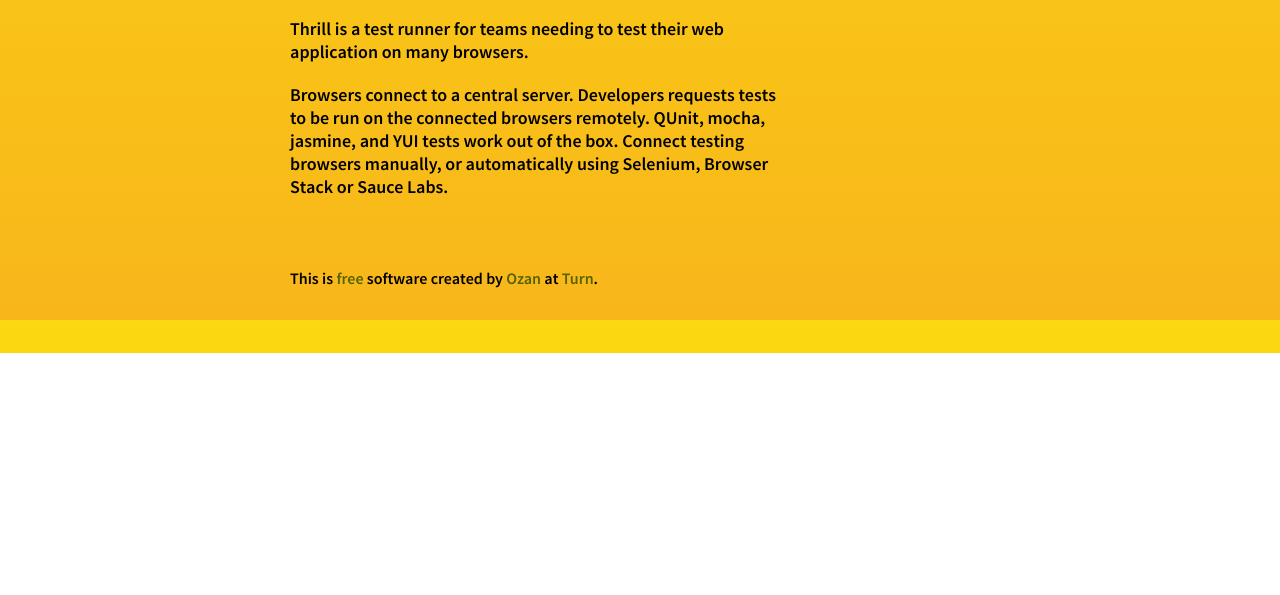
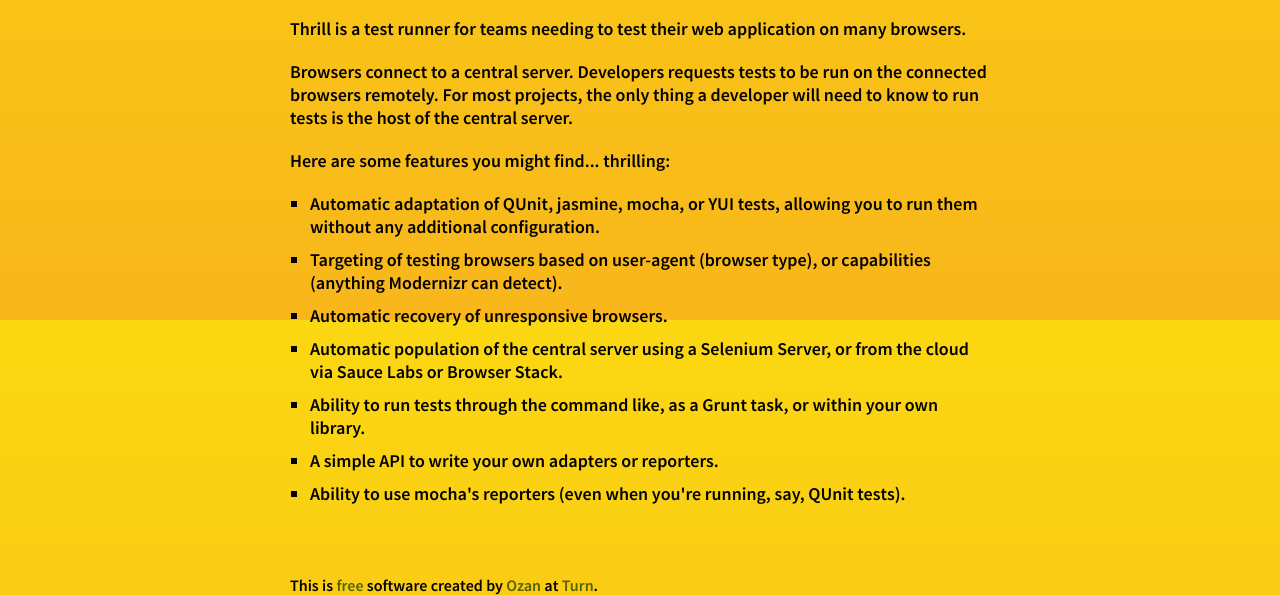
Before and after one commit to unsetbit/thrill, a plain HTML site: page index.html in a window 1280 px wide. Shown: the part 480-1075 px from the top of the page. Before the commit the page ends 833 px from the top, so only its background shows below. Drawn offline with Linux system fonts and the light colour scheme; a web font is replaced by a local one.

Commit message:
Page
Signed-off-by: Ozan Turgut <ozanturgut@gmail.com>

```diff
--- a/index.html
+++ b/index.html
@@ -37,7 +37,20 @@
           Thrill is a test runner for teams needing to test their web application on many browsers.
         </p>
         <p>
-          Browsers connect to a central server. Developers requests tests to be run on the connected browsers remotely. QUnit, mocha, jasmine, and YUI tests work out of the box. Connect testing browsers manually, or automatically using Selenium, Browser Stack or Sauce Labs.
+          Browsers connect to a central server. Developers requests tests to be run on the connected browsers remotely. For most projects, the only thing a developer will need to know to run tests is the host of the
+          central server.
+        </p>
+        <p>
+          Here are some features you might find... thrilling:
+          <ul>
+            <li><b>Automatic adaptation</b> of QUnit, jasmine, mocha, or YUI tests, allowing you to run them without any additional configuration.</li>
+            <li>Targeting of testing browsers based on user-agent (browser type), or capabilities (anything Modernizr can detect).</li>
+            <li>Automatic recovery of unresponsive browsers.</li>
+            <li>Automatic population of the central server using a Selenium Server, or from the cloud via Sauce Labs or Browser Stack.</li>
+            <li>Ability to run tests through the command like, as a Grunt task, or within your own library.
+            <li>A simple API to write your own adapters or reporters.</li>
+            <li>Ability to use mocha's reporters (even when you're running, say, QUnit tests).</li>
+          </ul>
         </p>
       </div>
       <div id="credit">
--- a/stylesheets/thrill.css
+++ b/stylesheets/thrill.css
@@ -16,7 +16,6 @@
     height: 100%;
   }
   body {
-      height: 100%;
       margin: 0;
       background-repeat: no-repeat;
       background-attachment: fixed;
@@ -37,8 +36,6 @@
         color-stop(1, rgb(251,216,17))
       );
 
-
-    padding-top:33px;
     position:relative;
     font-family: 'Source Sans Pro', sans-serif;
 
@@ -77,6 +74,7 @@
 
 
   h2{
+    padding-top:33px;
     width:120px;
     text-align:left;
     font-family: 'Anton', sans-serif;
@@ -124,13 +122,14 @@
    font-family: 'Source Sans Pro', sans-serif;
      margin-top:20px;
 
-    font-weight:bold;
     color:black;
     font-size:18px;
-    width:500px;
+    width:700px;
 
   }
-
+b{
+  font-weight:bold;
+}
   p{
     margin:20px 0px;
   }
@@ -142,3 +141,8 @@
   #credit a:hover{
     color:black;
   }
+
+
+  ol{list-style-type:decimal;padding-left:20px;}
+  ul{list-style-type:square; padding-left:20px;}
+  li{margin:10px 0px;}
```
